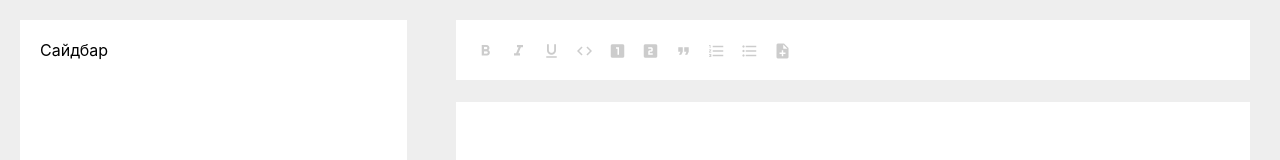
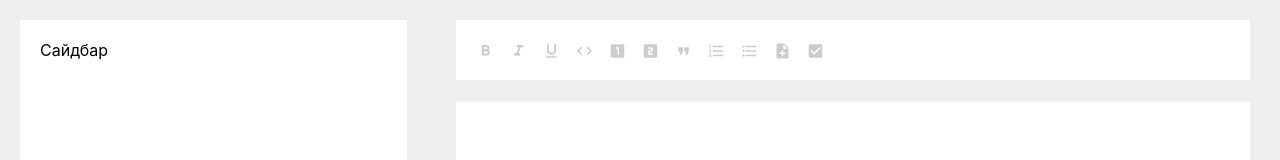
Before and after one commit to gostohov/slate-wb-editor, a React (Create React App) app: page / in a window 1280 px wide. Shown: the top 160 px of the page. Built offline with nearby package versions, Linux system fonts and the light colour scheme.

Commit message:
инит чекбокса

```diff
--- a/src/RichText.js
+++ b/src/RichText.js
@@ -6,9 +6,8 @@ import { withHistory } from 'slate-history'
 import { css } from 'emotion'
 
 import { Button, Icon, Toolbar } from './components'
-import Output from './components/Output'
 import { createForm } from './createForm'
-import { getOutputElement } from './store';
+import { getOutputElement, getOutputCheckboxElement } from './store';
 
 const HOTKEYS = {
   'mod+b': 'bold',
@@ -43,6 +42,7 @@ const RichText = (props) => {
           <BlockButton format="numbered-list" icon="format_list_numbered" />
           <BlockButton format="bulleted-list" icon="format_list_bulleted" />
           <FormButton format="output" icon="note_add" />
+          <CheckboxButton format="output-checkbox" icon="check_box" />
         </Toolbar>
       </ToolbarWrapper>
       <Page>
@@ -72,11 +72,11 @@ const RichText = (props) => {
 const withOutputs = editor => {
   const { isInline, isVoid } = editor
   editor.isInline = element => {
-    return element.type === 'output' ? true : isInline(element)
+    return element.type === 'output' || element.type === 'output-checkbox' ? true : isInline(element)
   }
 
   editor.isVoid = element => {
-    return element.type === 'output' ? true : isVoid(element)
+    return element.type === 'output' || element.type === 'output-checkbox' ? true : isVoid(element)
   }
 
   return editor
@@ -131,16 +131,22 @@ const toggleBlock = (editor, format, options) => {
   })
 
   let block = { type: isActive ? 'paragraph' : isList ? 'list-item' : format };
-  if (block.type === 'output') {
-    block = {...block, children: [{ text: '' }], options};
-    console.log(block);
-    Transforms.insertNodes(editor, block)
-    Transforms.move(editor)
-  } else {
-    Transforms.setNodes(editor, {
-      type: isActive ? 'paragraph' : isList ? 'list-item' : format,
-    })
+  switch (block.type) {
+    case 'output':
+      block = {...block, children: [{ text: '' }], options};
+      Transforms.insertNodes(editor, block)
+      Transforms.move(editor)
+      break;
+    case 'output-checkbox':
+      block = {...block, children: [{ text: '' }], options};
+      Transforms.insertNodes(editor, block)
+      Transforms.move(editor)
+      break;
+    default:
+      Transforms.setNodes(editor, { block })
+      break;
   }
+
 
   if (!isActive && isList) {
     const block = { type: format, children: [] }
@@ -175,14 +181,15 @@ const Element = (props) => {
   const { attributes, children, element } = props;
 
   switch (element.type) {
-    case 'block-quote'    : return <blockquote {...attributes}>{children}</blockquote>
-    case 'bulleted-list'  : return <ul {...attributes}>{children}</ul>
-    case 'heading-one'    : return <h1 {...attributes}>{children}</h1>
-    case 'heading-two'    : return <h2 {...attributes}>{children}</h2>
-    case 'list-item'      : return <li {...attributes}>{children}</li>
-    case 'numbered-list'  : return <ol {...attributes}>{children}</ol>
-    case 'output'         : return getOutputElement(props)
-    default               : return <p {...attributes}>{children}</p>
+    case 'block-quote'        : return <blockquote {...attributes}>{children}</blockquote>
+    case 'bulleted-list'      : return <ul {...attributes}>{children}</ul>
+    case 'heading-one'        : return <h1 {...attributes}>{children}</h1>
+    case 'heading-two'        : return <h2 {...attributes}>{children}</h2>
+    case 'list-item'          : return <li {...attributes}>{children}</li>
+    case 'numbered-list'      : return <ol {...attributes}>{children}</ol>
+    case 'output'             : return getOutputElement(props)
+    case 'output-checkbox'    : return getOutputCheckboxElement(props)
+    default                   : return <p {...attributes}>{children}</p>
   }
 }
 
@@ -245,7 +252,23 @@ const FormButton = ({ format, icon }) => {
       active={isBlockActive(editor, format)}
       onMouseDown={event => {
         event.preventDefault()
-        createForm(options => toggleBlock(editor, format, options))
+        createForm('output', options => toggleBlock(editor, format, options))
+      }}
+    >
+      <Icon>{icon}</Icon>
+    </Button>
+  );
+}
+
+const CheckboxButton = ({ format, icon }) => {
+  const editor = useSlate();
+
+  return (
+    <Button
+      active={isBlockActive(editor, format)}
+      onMouseDown={event => {
+        event.preventDefault()
+        createForm('output-checkbox', options => toggleBlock(editor, format, options))
       }}
     >
       <Icon>{icon}</Icon>
--- /dev/null
+++ b/src/components/OutputCheckbox.js
@@ -0,0 +1,32 @@
+import React from 'react'
+import { cx, css } from 'emotion';
+
+const OutputCheckbox = (props) => {
+  return (
+    <Wrapper>
+      <span contentEditable={false}
+            style={{ userSelect: "none" }}
+      >
+        Хуйня{props.children}
+      </span>
+    </Wrapper>
+  )
+};
+
+export default OutputCheckbox;
+
+const Wrapper = ({ className, ...props }) => (
+  <span
+    {...props}
+    className={cx(
+      className,
+      css`
+        background-color: #eee;
+        padding: 2px;
+        border-radius: 4px;
+        font-size: 0.9em;
+        box-shadow: 0 0 0 2px #B4D5FF;
+      `
+    )}
+  />
+)
--- a/src/createForm.js
+++ b/src/createForm.js
@@ -2,10 +2,22 @@ import React from 'react'
 import { store } from './store';
 import Input from './components/Input';
 
-export const createForm = (toggleBlock) => {
+export const createForm = (type, callback) => {
+  switch (type) {
+    case 'output'           : createInput(callback); break;
+    case 'output-checkbox'  : createCheckboxInput(callback); break;
+    default                 : break;
+  }
+}
+
+const createInput = (callback) => {
   const inputNumber = store.sidebar.getInputList().length;
   const key = `input_${inputNumber}`;
   const input = <Input key={key} inputNumber={inputNumber} />;
   store.sidebar.addInput(input);
-  toggleBlock({inputNumber});
+  callback({inputNumber});
 }
+
+const createCheckboxInput = (callback) => {
+  callback()
+};
--- a/src/store.js
+++ b/src/store.js
@@ -1,5 +1,6 @@
 import React from 'react'
 import Output from "./components/Output";
+import OutputCheckbox from './components/OutputCheckbox';
 
 export let store;
 export let outputList = [];
@@ -35,3 +36,7 @@ export const getOutputElement = (props) => {
     return targetOutput;
   }
 }
+
+export const getOutputCheckboxElement = (props) => {
+  return <OutputCheckbox {...props} />
+}
```
